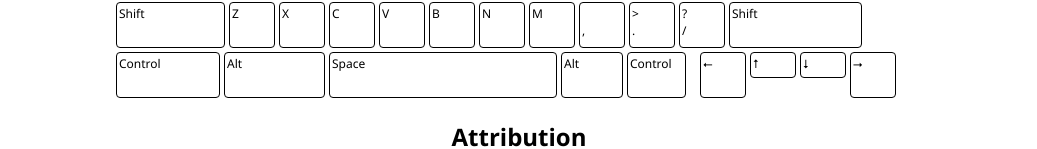
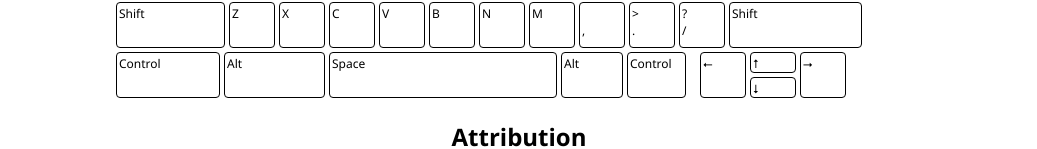
Before and after one commit to escarlson/CrEval, a plain HTML site: page index.html in a window 1280 px wide. Shown: the part 995-1144 px from the top of the page, without its empty margins (121-1158 px from the left). Drawn offline with nearby package versions, Linux system fonts and the light colour scheme.

Commit message:
Rearrange up and down arrow keys

```diff
--- a/index.html
+++ b/index.html
@@ -182,8 +182,10 @@
           <div class="key" style="width: calc(1.2em + 5px); height: 1em;" id="rcontrol"><span>Control</span></div>
           <div style="width: .2em; height: 1em; margin: 1px;"></div>
           <div class="key" style="width: 1em; height: 1em;" id="arrowleft"><span>⭠</span></div>
-          <div class="key" style="width: 1em; height: .5em;" id="arrowup"><span>⭡</span></div>
-          <div class="key" style="width: 1em; height: .5em;" id="arrowdown"><span>⭣</span></div>
+          <div style="display: flex; flex-direction: column; height: .75em;">
+            <div class="key" style="width: 1em; height: .375em;" id="arrowup"><span>⭡</span></div>
+            <div class="key" style="width: 1em; height: .375em;" id="arrowdown"><span>⭣</span></div>
+          </div>
           <div class="key" style="width: 1em; height: 1em;" id="arrowright"><span>⭢</span></div>
         </div>
       </div>
```
